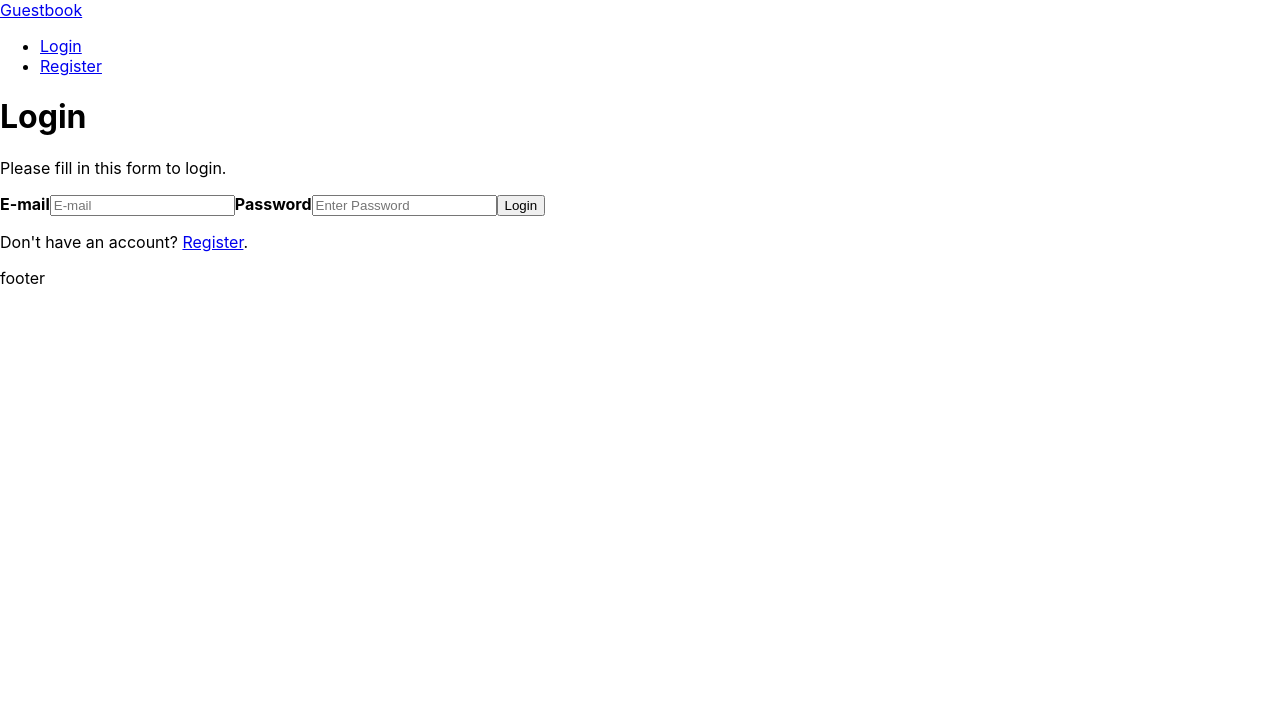
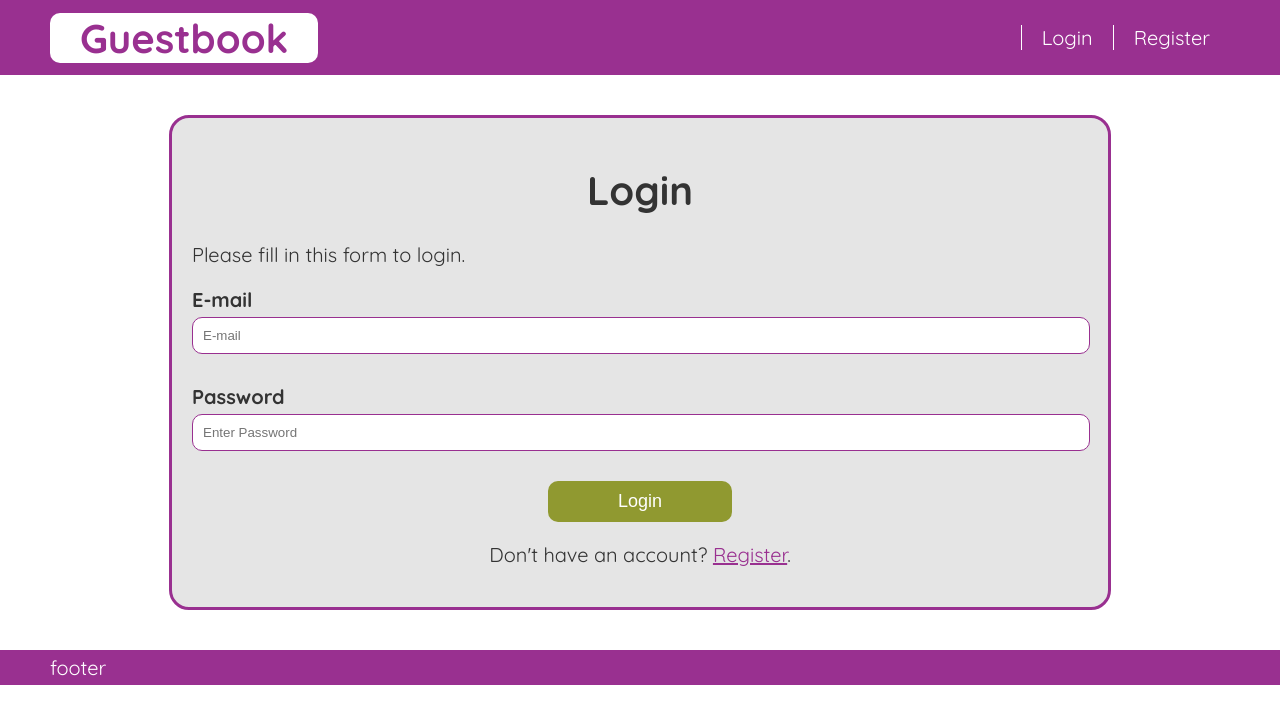
Before and after one commit to bftawfik/test-guestbook, a React (Create React App) app: page /login in a window 1280 px wide. Shown: the top 724 px of the page. Built offline with nearby package versions, Linux system fonts and the light colour scheme.

Commit message:
add some styling

```diff
--- a/src/App.css
+++ /dev/null
@@ -1,38 +0,0 @@
-.App {
-  text-align: center;
-}
-
-.App-logo {
-  height: 40vmin;
-  pointer-events: none;
-}
-
-@media (prefers-reduced-motion: no-preference) {
-  .App-logo {
-    animation: App-logo-spin infinite 20s linear;
-  }
-}
-
-.App-header {
-  background-color: #282c34;
-  min-height: 100vh;
-  display: flex;
-  flex-direction: column;
-  align-items: center;
-  justify-content: center;
-  font-size: calc(10px + 2vmin);
-  color: white;
-}
-
-.App-link {
-  color: #61dafb;
-}
-
-@keyframes App-logo-spin {
-  from {
-    transform: rotate(0deg);
-  }
-  to {
-    transform: rotate(360deg);
-  }
-}
--- a/src/App.js
+++ b/src/App.js
@@ -9,6 +9,8 @@ import {
   removeAuthCookie
 } from "./Service/Service";
 import UserProvider from "./Context/UserProvider";
+
+import './App.scss';
 
 class App extends Component {
   constructor(props) {
--- /dev/null
+++ b/src/App.scss
@@ -0,0 +1,16 @@
+:root {
+  --primary-color: #993090;
+  --secondary-color: #909930;
+}
+
+@import url('https://fonts.googleapis.com/css?family=Quicksand:400,700&display=swap');
+
+html, body {
+  border: 0;
+  padding: 0;
+  margin: 0;
+  // background-color: var(--primary-color);
+  color: #333333;
+  font-size: 10px;
+  font-family: 'Quicksand', sans-serif;
+}
--- a/src/Components/Footer/Footer.jsx
+++ b/src/Components/Footer/Footer.jsx
@@ -1,5 +1,7 @@
 import React from "react";
 
+import * as styles from "./Footer.module.scss";
+
 export default props => {
-  return <div>footer</div>;
+  return <div className={styles.Footer}>footer</div>;
 };
--- /dev/null
+++ b/src/Components/Footer/Footer.module.scss
@@ -0,0 +1,12 @@
+.Footer{
+  width: 100%;
+  background-color: var(--primary-color);
+  color: white;
+  font-size: 2rem;
+  display: flex;
+  justify-content: space-between;
+  align-items: center;
+  padding: 0.5rem 5rem;
+  margin-top: 4rem;
+  box-sizing: border-box;
+}
--- a/src/Components/Header/Header.jsx
+++ b/src/Components/Header/Header.jsx
@@ -2,10 +2,12 @@ import React from 'react';
 import Navigation from './Navigation/Navigation';
 import Logo from './Logo/Logo';
 
+import * as styles from "./Header.module.scss";
+
 export default props => {
   return (
-    <div>
-      <Logo />
+    <div className={styles.Header}>
+      <Logo className={styles.logo}/>
       <Navigation />
     </div>
   );
--- /dev/null
+++ b/src/Components/Header/Header.module.scss
@@ -0,0 +1,40 @@
+.Header{
+  width: 100%;
+  background-color: var(--primary-color);
+  color: white;
+  font-size: 2rem;
+  display: flex;
+  justify-content: space-between;
+  align-items: center;
+  padding: 0.5rem 5rem;
+  margin-bottom: 4rem;
+  box-sizing: border-box;
+  .logo {
+    background-color: white;
+    color: var(--primary-color);
+    padding: 0 3rem;
+    border-radius: 10px;
+    font-weight: bold;
+    font-size: 4rem;
+    text-decoration: none;
+    &:hover {
+      color: var(--secondary-color);
+    }
+  }
+  ul {
+    display: flex;
+    list-style-type: none;
+    padding: 0;
+    li {
+      padding: 0 2rem;
+      border-left: 1px solid white;
+      a {
+        color: inherit;
+        text-decoration: inherit;
+        &:hover {
+          text-decoration: underline;
+        }
+      }
+    }
+  }
+}
--- a/src/Components/Header/Logo/Logo.jsx
+++ b/src/Components/Header/Logo/Logo.jsx
@@ -2,4 +2,8 @@ import React from "react";
 import { Link } from "react-router-dom";
 import { PATHES } from "../../../Constants/routes";
 
-export default props => <Link to={PATHES.HOME}>Guestbook</Link>;
+export default ({ className }) => (
+  <Link className={className && className} to={PATHES.HOME}>
+    Guestbook
+  </Link>
+);
--- a/src/Pages/Login/Login.jsx
+++ b/src/Pages/Login/Login.jsx
@@ -5,6 +5,8 @@ import { withUser } from "../../Context/UserProvider";
 import { PATHES } from "../../Constants/routes";
 import { login, authenticate, getAuthCookie } from "../../Service/Service";
 
+import * as styles from "./Login.module.scss";
+;
 class Login extends Component {
   constructor(props) {
     super(props);
@@ -60,7 +62,7 @@ class Login extends Component {
 
   render() {
     return (
-      <div>
+      <div className={styles.Login}>
         <header>
           <h1>Login</h1>
           <p>Please fill in this form to login.</p>
--- /dev/null
+++ b/src/Pages/Login/Login.module.scss
@@ -0,0 +1,53 @@
+.Login{
+  width: 70%;
+  margin: 0 auto;
+  border: 3px solid var(--primary-color);
+  border-radius: 2rem;
+  background-color: rgba(0 ,0, 0, 0.1);
+  padding: 2rem;
+  font-size: 2rem;
+
+  header h1 {
+    text-align: center;
+    font-size: 4rem;
+  }
+
+  label {
+    display: block;
+    margin-bottom: 0.5rem;
+  }
+
+  input {
+    border: 1px solid var(--primary-color);
+    padding: 1rem;
+    width: calc(100% - 2rem);
+    margin-bottom: 3rem;
+    border-radius: 10px;
+  }
+
+  button {
+    background-color: var(--secondary-color);
+    color: white;
+    border: 0;
+    padding: 1rem 7rem;
+    border-radius: 10px;font-size: 1.8rem;
+    margin: 0 auto;
+    display: block;
+    cursor: pointer;
+    &:hover {
+      color: var(--primary-color);
+    }
+  }
+
+  footer {
+    text-align: center;
+  }
+
+  a {
+    color: var(--primary-color);
+    text-decoration: underline;
+    &:hover {
+      color: var(--secondary-color);
+    }
+  }
+}
--- a/src/Pages/Register/Register.jsx
+++ b/src/Pages/Register/Register.jsx
@@ -4,6 +4,8 @@ import { Link } from "react-router-dom";
 import { withUser } from "../../Context/UserProvider";
 import { PATHES } from "../../Constants/routes";
 import { addUser } from "../../Service/Service";
+
+import * as styles from "./Register.module.scss";
 
 class Register extends Component {
   constructor(props) {
@@ -55,7 +57,7 @@ class Register extends Component {
 
   render() {
     return (
-      <div>
+      <div className={styles.Register}>
         <header>
           <h1>Register</h1>
           <p>Please fill in this form to create an account.</p>
--- /dev/null
+++ b/src/Pages/Register/Register.module.scss
@@ -0,0 +1,53 @@
+.Register{
+  width: 70%;
+  margin: 0 auto;
+  border: 3px solid var(--primary-color);
+  border-radius: 2rem;
+  background-color: rgba(0 ,0, 0, 0.1);
+  padding: 2rem;
+  font-size: 2rem;
+
+  header h1 {
+    text-align: center;
+    font-size: 4rem;
+  }
+
+  label {
+    display: block;
+    margin-bottom: 0.5rem;
+  }
+
+  input {
+    border: 1px solid var(--primary-color);
+    padding: 1rem;
+    width: calc(100% - 2rem);
+    margin-bottom: 3rem;
+    border-radius: 10px;
+  }
+
+  button {
+    background-color: var(--secondary-color);
+    color: white;
+    border: 0;
+    padding: 1rem 7rem;
+    border-radius: 10px;font-size: 1.8rem;
+    margin: 0 auto;
+    display: block;
+    cursor: pointer;
+    &:hover {
+      color: var(--primary-color);
+    }
+  }
+
+  footer {
+    text-align: center;
+  }
+
+  a {
+    color: var(--primary-color);
+    text-decoration: underline;
+    &:hover {
+      color: var(--secondary-color);
+    }
+  }
+}
```
